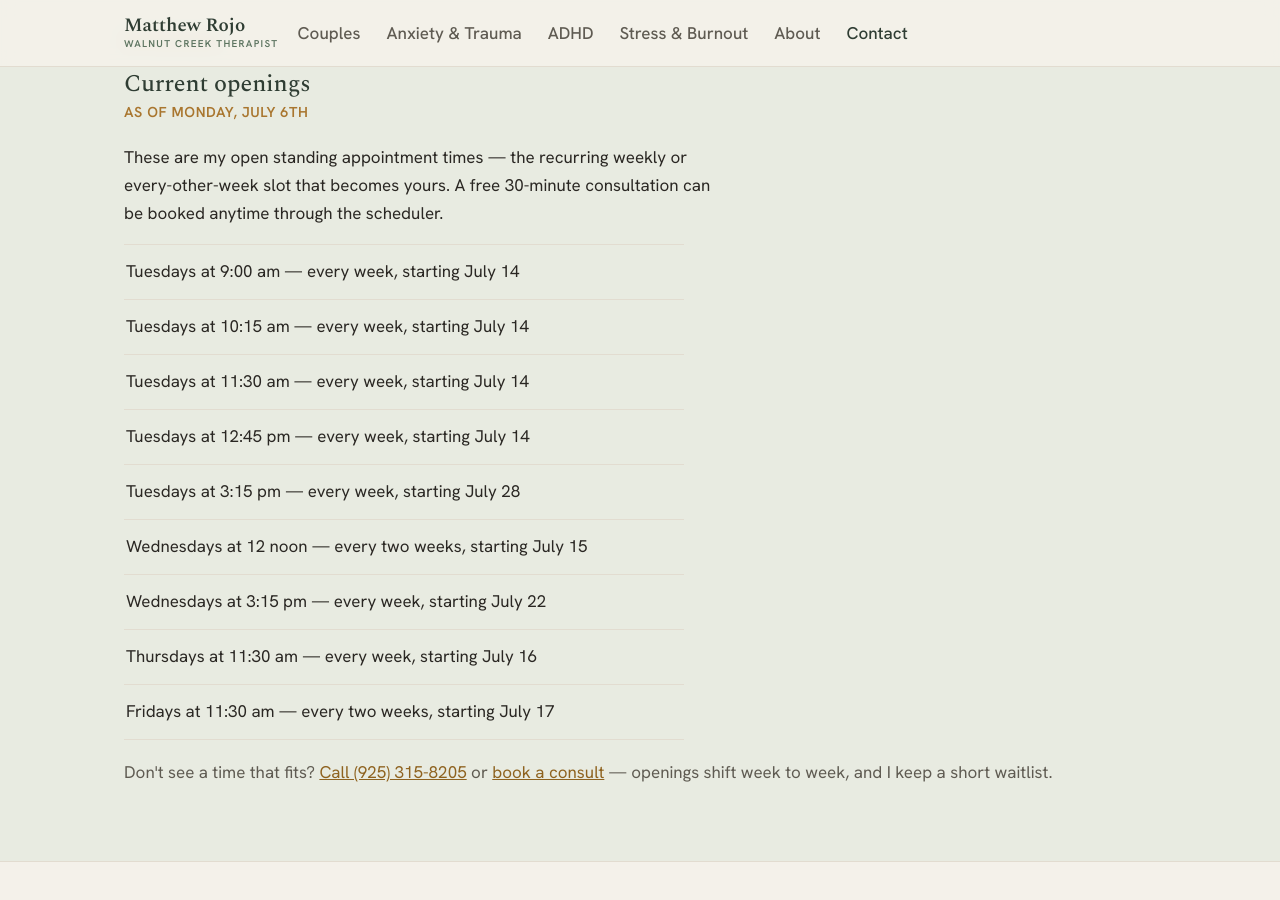
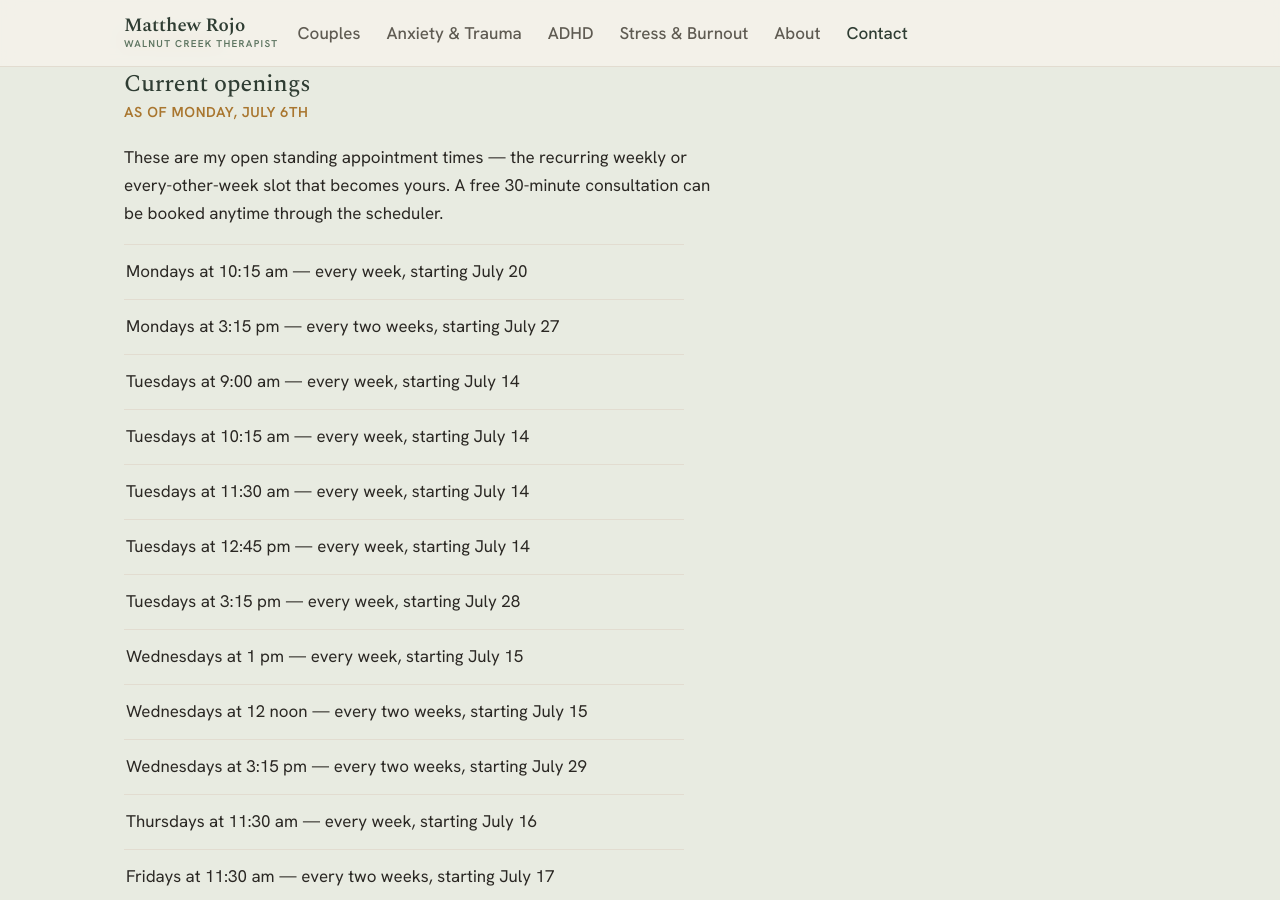
Before and after one commit to walnutcreektherapist/walnutcreektherapist.github.io, a Jekyll site: the page built from contact.html, in a window 1280 px wide and 900 px high, scrolled down 1165 px. Built offline with Jekyll 4.4.1, drawn with Linux system fonts in a browser that asks for light colours.

Commit message:
Update weekly and bi-weekly slots in config

```diff
--- a/_config.yml
+++ b/_config.yml
@@ -29,13 +29,16 @@
   as_of: "Monday, July 6th"
   pointer: "Now booking new clients — see regular weekly openings"
   slots:
+    - "Mondays at 10:15 am — every week, starting July 20"
+    - "Mondays at 3:15 pm — every two weeks, starting July 27"
     - "Tuesdays at 9:00 am — every week, starting July 14"
     - "Tuesdays at 10:15 am — every week, starting July 14"
     - "Tuesdays at 11:30 am — every week, starting July 14"
     - "Tuesdays at 12:45 pm — every week, starting July 14"
     - "Tuesdays at 3:15 pm — every week, starting July 28"
+    - "Wednesdays at 1 pm — every week, starting July 15"
     - "Wednesdays at 12 noon — every two weeks, starting July 15"
-    - "Wednesdays at 3:15 pm — every week, starting July 22"
+    - "Wednesdays at 3:15 pm — every two weeks, starting July 29"
     - "Thursdays at 11:30 am — every week, starting July 16"
     - "Fridays at 11:30 am — every two weeks, starting July 17"
 
```
